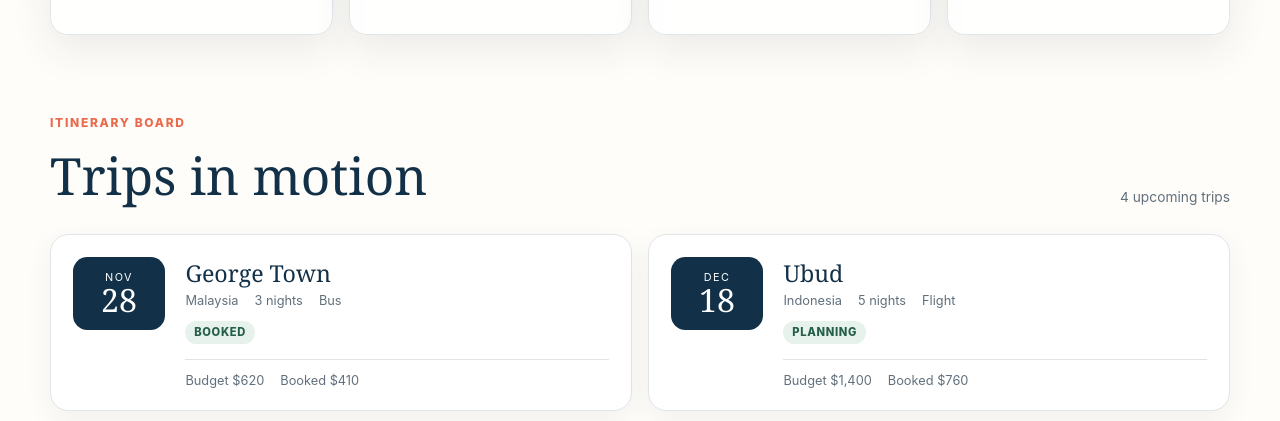
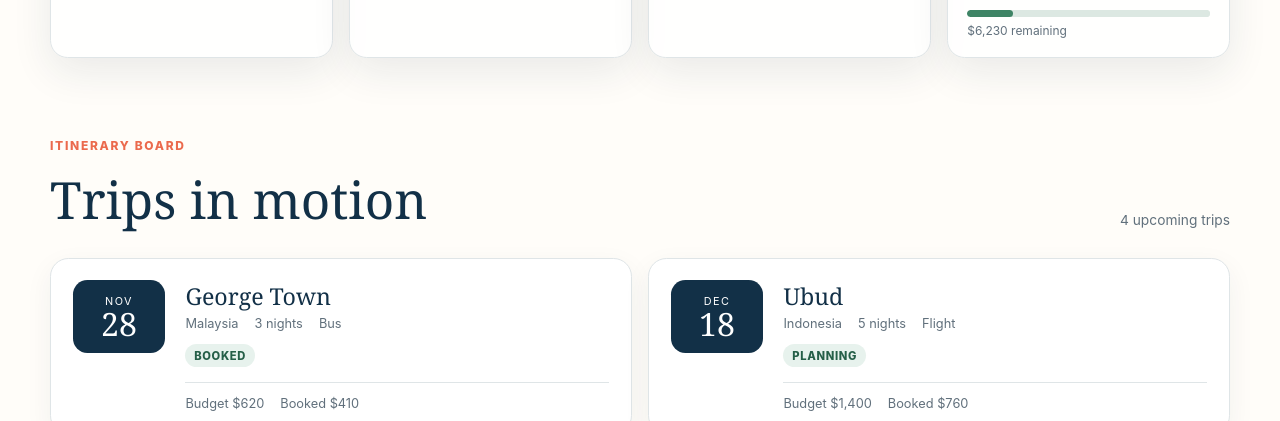
Before and after one commit to chocoHacks33/trip-tally-dashboard, a website: page index.html in a window 1280 px wide. Shown: the part 679-1100 px from the top of the page. Drawn offline with Linux system fonts and the light colour scheme.

Commit message:
feat: show aggregate budget progress

```diff
--- a/app.js
+++ b/app.js
@@ -66,6 +66,16 @@ function summarizeTrips(items) {
   );
 }
 
+function calculateBudgetProgress(items) {
+  const { budget, booked } = summarizeTrips(items);
+  const percentage = budget === 0 ? 0 : Math.min(100, Math.round((booked / budget) * 100));
+
+  return {
+    percentage,
+    remaining: Math.max(0, budget - booked),
+  };
+}
+
 function formatCurrency(value) {
   return new Intl.NumberFormat("en-SG", {
     style: "currency",
@@ -113,12 +123,16 @@ function tripCardMarkup(trip) {
 
 function renderDashboard(items = trips) {
   const summary = summarizeTrips(items);
+  const budgetProgress = calculateBudgetProgress(items);
   const orderedTrips = [...items].sort((a, b) => a.startDate.localeCompare(b.startDate));
 
   document.querySelector("#trip-count").textContent = summary.tripCount;
   document.querySelector("#night-count").textContent = summary.nights;
   document.querySelector("#budget-total").textContent = formatCurrency(summary.budget);
   document.querySelector("#booked-total").textContent = formatCurrency(summary.booked);
+  document.querySelector("#booked-progress").value = budgetProgress.percentage;
+  document.querySelector("#booked-progress").textContent = `${budgetProgress.percentage}%`;
+  document.querySelector("#budget-remaining").textContent = `${formatCurrency(budgetProgress.remaining)} remaining`;
   document.querySelector("#next-stop").textContent = orderedTrips[0]?.destination ?? "No trips";
   document.querySelector("#trip-summary").textContent = `${summary.tripCount} upcoming ${summary.tripCount === 1 ? "trip" : "trips"}`;
   document.querySelector("#trip-list").innerHTML = orderedTrips.map(tripCardMarkup).join("");
@@ -130,6 +144,7 @@ if (typeof document !== "undefined") {
 
 if (typeof module !== "undefined") {
   module.exports = {
+    calculateBudgetProgress,
     formatCurrency,
     formatTripDate,
     getTripDuration,
--- a/index.html
+++ b/index.html
@@ -49,6 +49,10 @@
           <span>Already booked</span>
           <strong id="booked-total">$0</strong>
           <small>reserved so far</small>
+          <div class="budget-progress">
+            <progress id="booked-progress" max="100" value="0" aria-label="Share of travel budget already booked"></progress>
+            <small id="budget-remaining">$0 remaining</small>
+          </div>
         </article>
       </section>
 
--- a/styles.css
+++ b/styles.css
@@ -193,6 +193,39 @@ h1 {
   font-size: 0.75rem;
 }
 
+.budget-progress {
+  margin-top: 0.8rem;
+}
+
+.budget-progress progress {
+  display: block;
+  width: 100%;
+  height: 0.45rem;
+  overflow: hidden;
+  border: 0;
+  border-radius: 999px;
+  background: #dce8e2;
+}
+
+.budget-progress progress::-webkit-progress-bar {
+  border-radius: 999px;
+  background: #dce8e2;
+}
+
+.budget-progress progress::-webkit-progress-value {
+  border-radius: 999px;
+  background: var(--green);
+}
+
+.budget-progress progress::-moz-progress-bar {
+  border-radius: 999px;
+  background: var(--green);
+}
+
+.budget-progress small {
+  margin-top: 0.35rem;
+}
+
 .accent-coral { --accent: var(--coral); }
 .accent-blue { --accent: var(--blue); }
 .accent-gold { --accent: var(--gold); }
```
Also changed, not shown: tests/app.test.js (+18 -0 lines).
